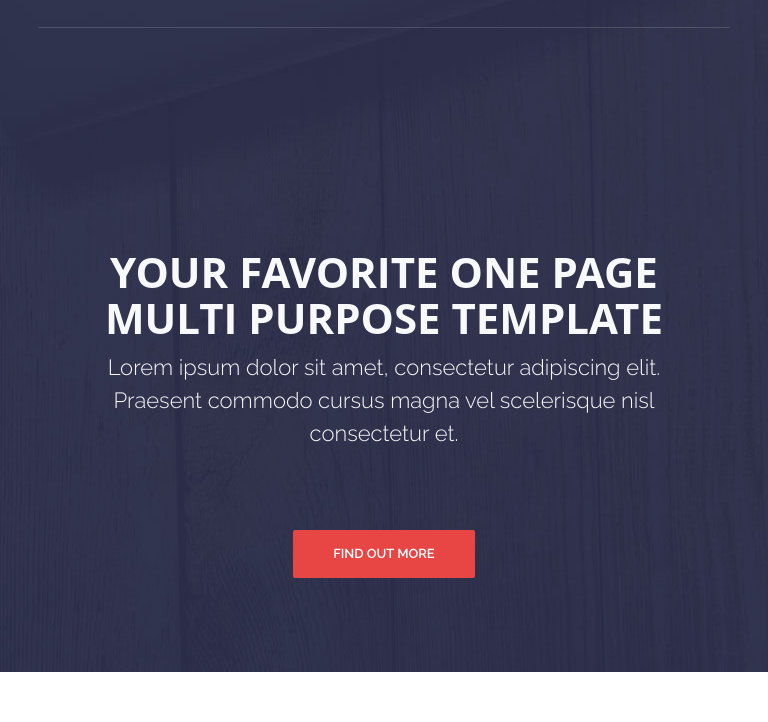
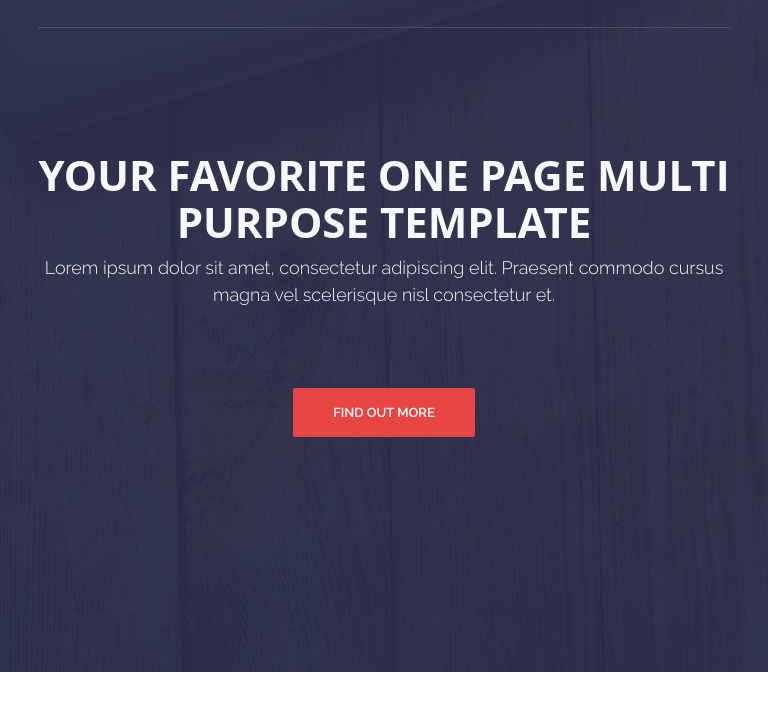
Before and after one commit to atikrpi27/ActiveBox, a plain HTML site: page index.html in a window 768 px wide. Shown: the part 78-800 px from the top of the page. Drawn offline with nearby package versions, Linux system fonts and the light colour scheme.

Commit message:
Update mobile responsive Header and features section

```diff
--- a/assets/css/style.css
+++ b/assets/css/style.css
@@ -180,23 +180,32 @@ nav ul {
 
 /*============== Media Query ==============*/
 
-@media (min-width: 1200px) {
+ @media (max-width: 1440px) {
     .container {
         width: 1170px !important;
     }
+
+    .col-12 {
+        width: 83.33%;
+        margin-left: 8.33%;
+    }
+
+    .banner-text {
+        padding-top: 26.5%;
+    }
+
+    .banner-text p{
+        line-height: 1.1;
+        line-height: 1.5;
+    }
+
 }
 
-@media (min-width: 992px) {
+/* @media (min-width: 1200px) {
     .container {
-        width: 970px !important;
+        width: 1170px !important;
     }
-}
-
-@media (min-width: 768px) {
-    .container {
-        width: 750px;
-    }
-}
+} */
 
 @media (max-width: 1024px) {
 
@@ -217,9 +226,43 @@ nav ul {
         width: 90%;
         margin: 0 auto;
     }
+
+    .banner-text p {
+        font-size: 22px;
+        font-weight: 300;
+        margin-top: 11px;
+        margin-bottom: 80px;
+        padding: 0px 10px;
+        line-height: 1.5;
+    }
+
+    .features-content p {
+        font-size: 14px;
+        line-height: 22.4px;
+        color: #6c7279;
+        padding: 0px 16px;
+    }
+}
+
+/* @media (min-width: 992px) {
+    .container {
+        width: 970px;
+    }
+} */
+
+@media (min-width: 768px) {
+    .container {
+        /* width: 750px !important; */
+    }
+
 }
 
 @media (max-width: 768px) {
+
+    .col-12 {
+        width: 100%;
+        margin-left: 0%;
+    }
 
     .checkbtn {
         display: block;
@@ -275,7 +318,13 @@ nav ul {
     }
 
     .banner-text {
-        margin-top: 30%;
+        margin-top: 6%;
+    }
+
+    .banner-text p{
+        font-size: 18px;
+        padding: 0;
+        margin-top: 9px;
     }
 
     .banner-text h1 {
--- a/index.html
+++ b/index.html
@@ -57,8 +57,8 @@
             <div class="row">
                 <div class="col-12">
                     <div class="banner-text text-center">
-                        <h1 class="text-light">Your Favorite One Page Multi Purpose Template</h1>
-                        <p class="text-light">Lorem ipsum dolor sit amet, consectetur adipiscing elit. Praesent commodo
+                        <h1 class="text-light left-width">Your Favorite One Page Multi Purpose Template</h1>
+                        <p class="text-light ">Lorem ipsum dolor sit amet, consectetur adipiscing elit. Praesent commodo
                             cursus magna vel scelerisque nisl consectetur et.</p>
                         <a href="#" class="btn btn-large">Find out more</a>
                     </div>
```
